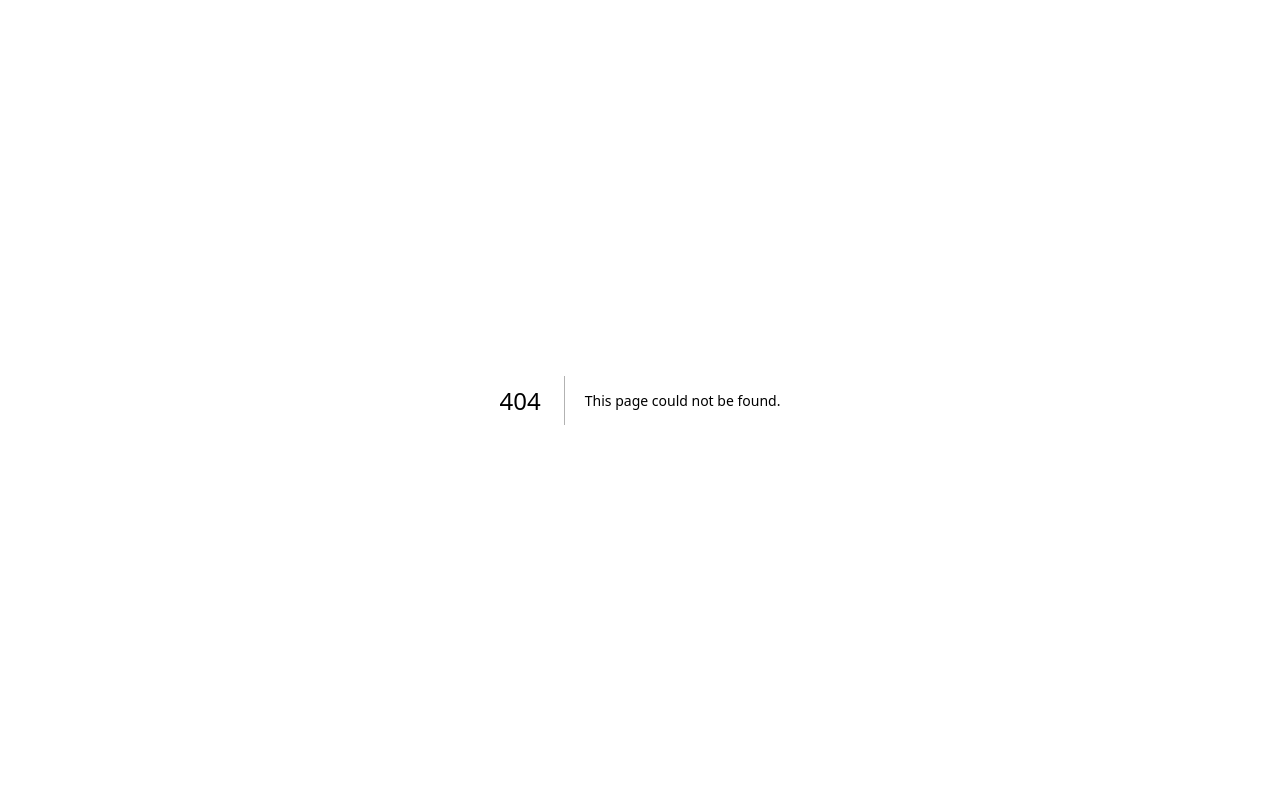
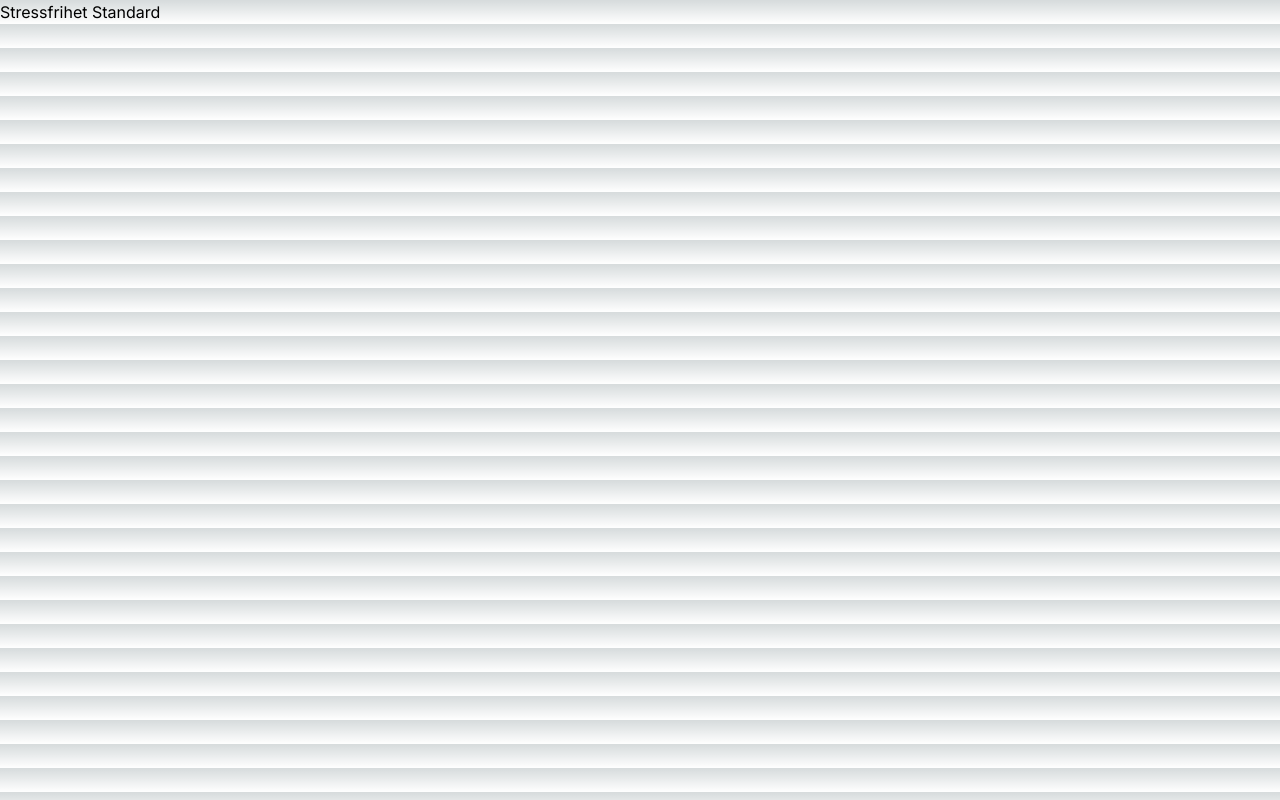
Before and after one commit to Mattssonm/dothingsyourway, a Next.js app: page /products/stressfrihet in a window 1280 px wide. Before the commit this address had no page. Built offline with nearby package versions, Linux system fonts and the light colour scheme.

Commit message:
add basic routing structure

```diff
--- /dev/null
+++ b/app/products/stressfrihet/early/page.tsx
@@ -0,0 +1,7 @@
+export default function Page() {
+	return (
+		<div>
+			<h1>Stressfrihet Early</h1>
+		</div>
+	);
+}
--- /dev/null
+++ b/app/products/stressfrihet/page.tsx
@@ -0,0 +1,7 @@
+export default function Page() {
+	return (
+		<div>
+			<h1>Stressfrihet Standard</h1>
+		</div>
+	);
+}
--- /dev/null
+++ b/app/products/stressfrihet/pre-early/page.tsx
@@ -0,0 +1,7 @@
+export default function Page() {
+	return (
+		<div>
+			<h1>Stressfrihet Pre-early</h1>
+		</div>
+	);
+}
```
